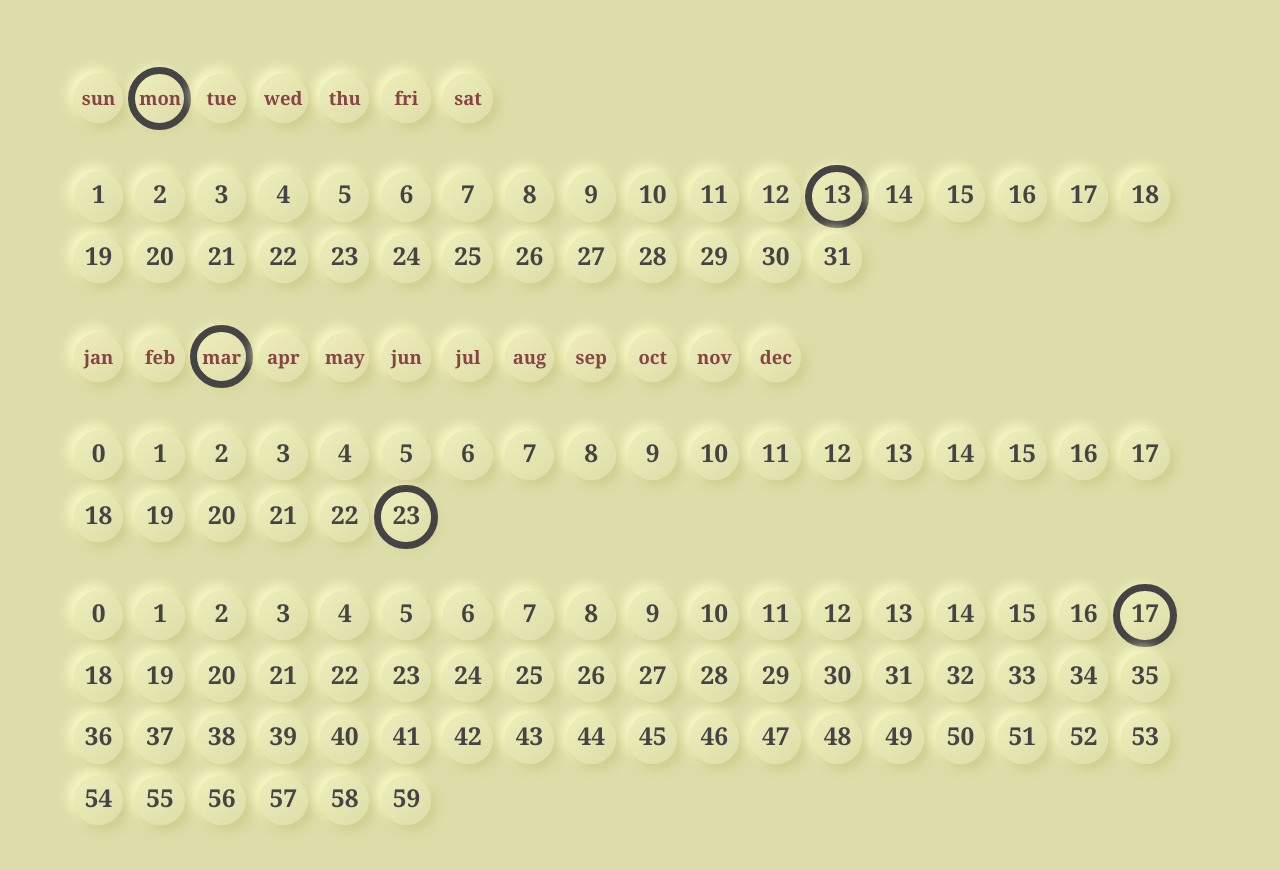
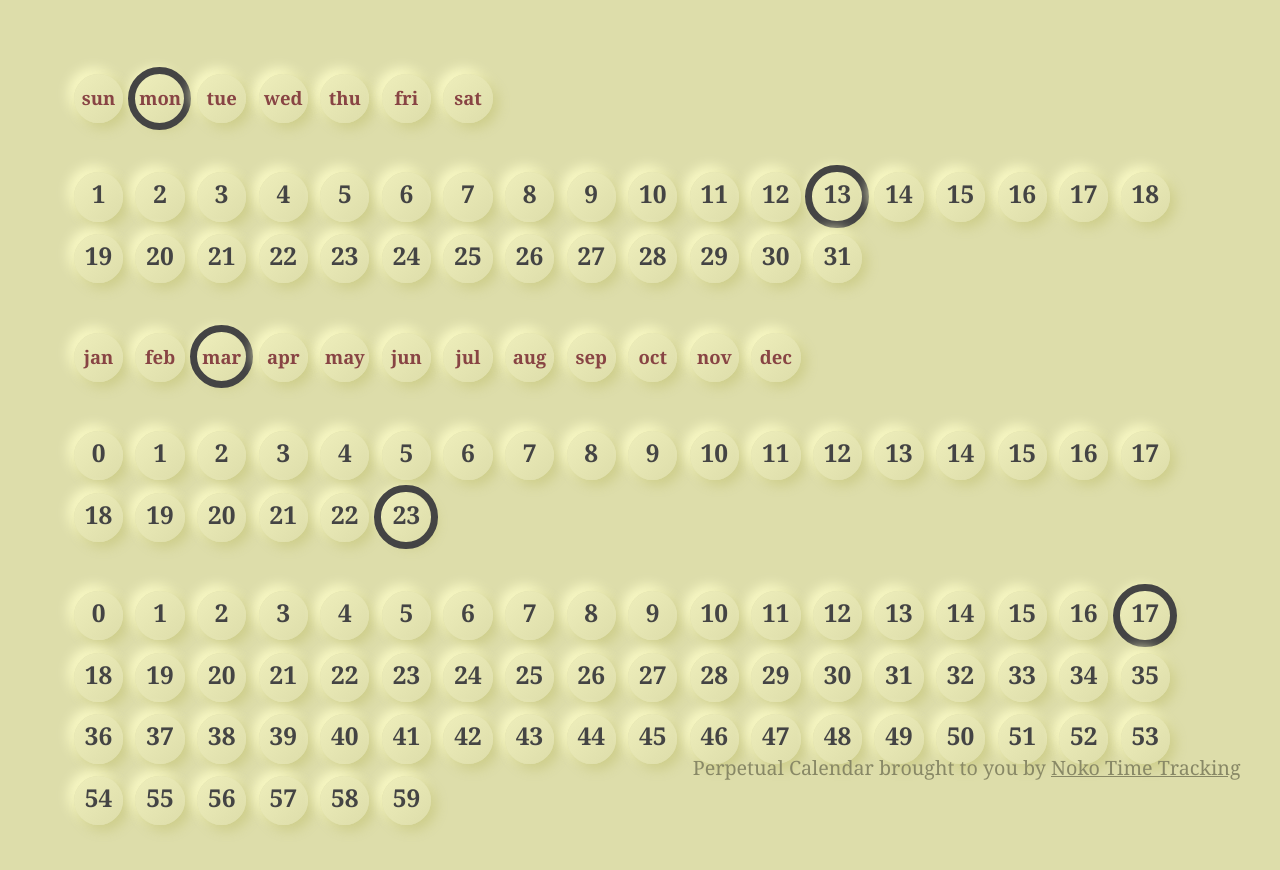
Before and after one commit to madrobby/plastic-clock, a plain HTML site: page index.html in a window 1280 px wide. Drawn offline with Linux system fonts and the light colour scheme.

Commit message:
Add link to Noko

```diff
--- a/index.html
+++ b/index.html
@@ -59,6 +59,16 @@
      font-size: 0.75rem;
      line-height: 1.95rem;
     }
+    #noko {
+      position: fixed;
+      right: 2em;
+      bottom: 1em;
+      color: #886;
+      font-size: 0.8rem;
+    }
+    #noko > a {
+      color: inherit;
+    }
   </style>
 </head>
 <body>
@@ -91,6 +101,9 @@
 <ul id="h"></ul>
 <ul id="u"></ul>
 </div>
+<div id="noko">
+  Perpetual Calendar brought to you by <a href="https://nokotime.com/">Noko Time Tracking</a>
+</div>
 <script>
   ((t) => {
     var p, n, f = false, q = t.querySelectorAll.bind(t);
```
